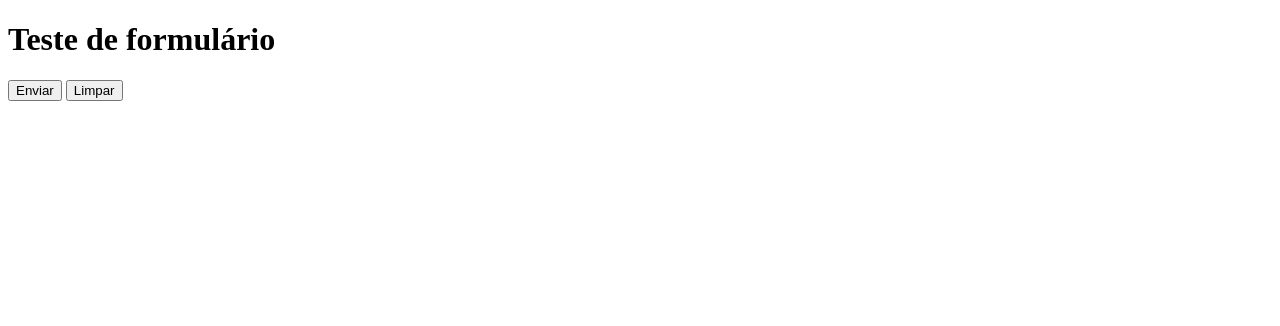
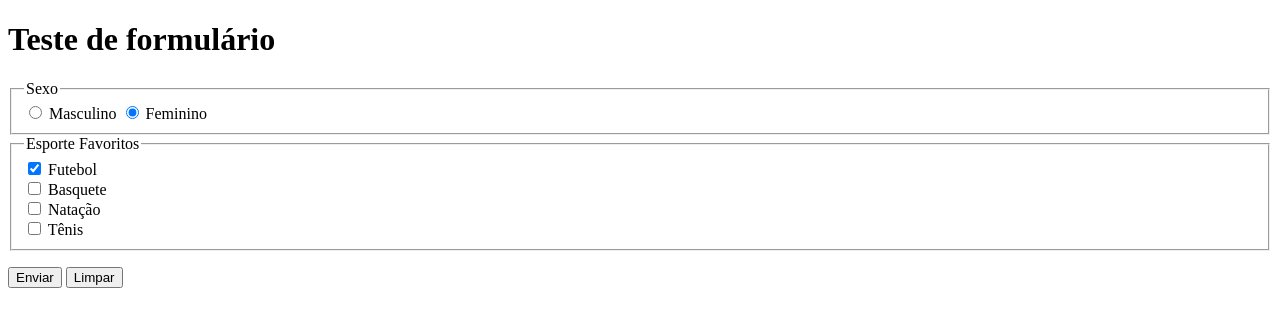
Before and after one commit to DavidLost/html-css, a plain HTML site: page Exercícios/ex025/form005.html in a window 1280 px wide. Drawn offline with Linux system fonts and the light colour scheme.

Commit message:
atualização de exercícios

```diff
--- a/Exercícios/ex025/form005.html
+++ b/Exercícios/ex025/form005.html
@@ -8,6 +8,31 @@
 <body>
     <h1>Teste de formulário</h1>
     <form action="cadastro.php" method="get" autocomplete="on">
+        <fieldset>
+            <legend>Sexo</legend>
+
+            <input type="radio" name="sexo" id="isxmas">
+            <label for="isxmas">Masculino</label>
+
+            <input type="radio" name="sexo" id="isxfem" checked>
+            <label for="isxfem">Feminino</label>
+
+        </fieldset>
+
+        <fieldset>
+            <legend>Esporte Favoritos</legend>
+            <input type="checkbox" name="esfut" id="iesfut" required checked>
+            <label for="iesfut">Futebol</label> <br>
+
+            <input type="checkbox" name="esbas" id="iesbas" required> <label for="iesbas">Basquete</label> <br>
+
+
+            <input type="checkbox" name="esnat" id="iesnat" required> <label for="iesnat">Natação</label> <br>
+
+
+            <input type="checkbox" name="esten" id="iesten" required> <label for="iesten">Tênis</label>
+
+        </fieldset>
 
         <p>
             <input type="submit" value="Enviar">
```
Also changed, not shown: Exercícios/ex025/form006.html (added, +27 -0 lines).
